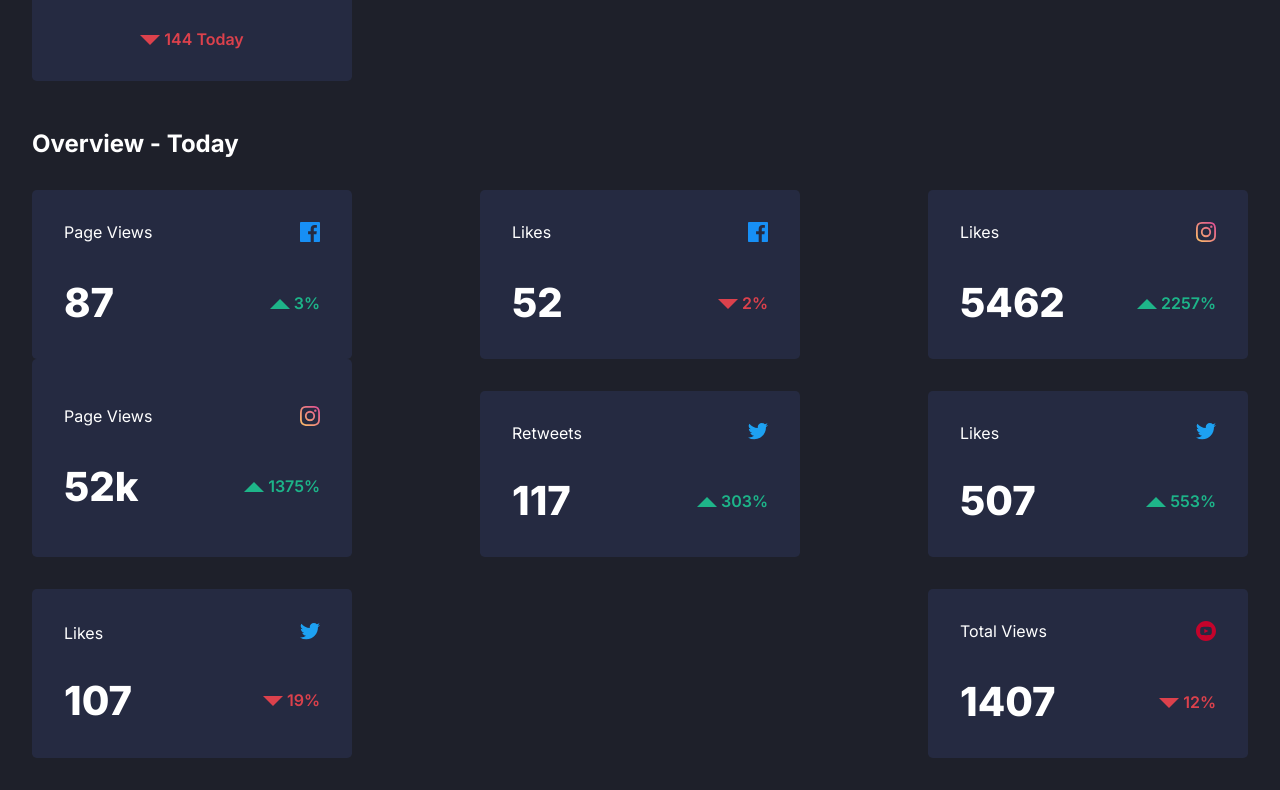
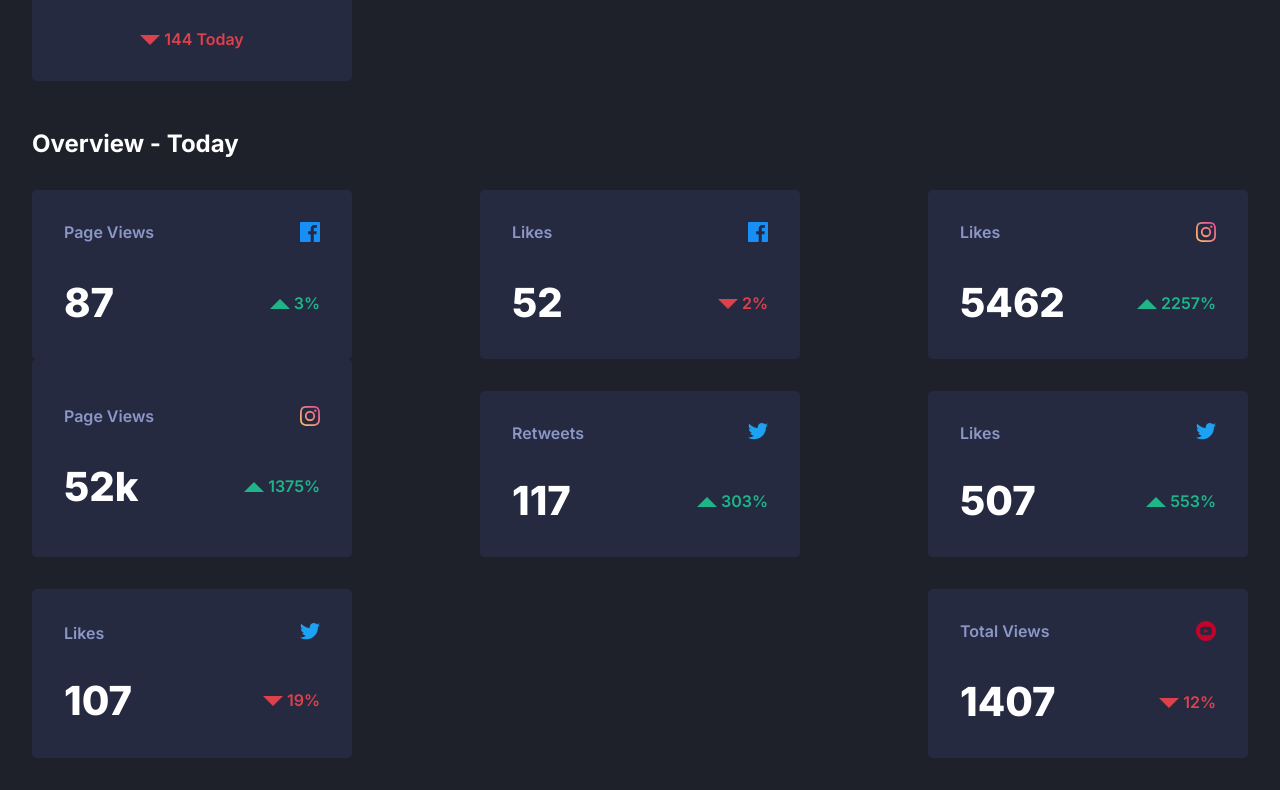
Before and after one commit to OmprakashR/-Media-dashboard-, a plain HTML site: page index.html in a window 1280 px wide. Shown: the part 596-1386 px from the top of the page. Drawn offline with Linux system fonts and the light colour scheme.

Commit message:
Add files via upload

```diff
--- a/index.html
+++ b/index.html
@@ -104,7 +104,7 @@
 
         <div class="card">
           <div class="flex justify-content-between w-100">
-            <div> Page Views</div>
+            <div class="tag-name"> Page Views</div>
             <div><img src="./images/icon-facebook.svg" alt="Social icon"></div>
           </div>
 
@@ -120,7 +120,7 @@
         <!-- Likes-->
         <div class="card">
           <div class="flex justify-content-between w-100">
-            <div> Likes</div>
+            <div  class="tag-name"> Likes</div>
             <div><img src="./images/icon-facebook.svg" alt="Social icon"></div>
           </div>
 
@@ -137,7 +137,7 @@
         <!--Likes-->
         <div class="card">
           <div class="flex justify-content-between w-100">
-            <div> Likes</div>
+            <div  class="tag-name"> Likes</div>
             <div><img src="./images/icon-instagram.svg" alt="Social icon"></div>
           </div>
 
@@ -153,7 +153,7 @@
         <!-- Page Views-->
         <div class="card  ">
           <div class="flex justify-content-between w-100">
-            <div> Page Views</div>
+            <div  class="tag-name"> Page Views</div>
             <div><img src="../images/icon-instagram.svg" alt="Social icon"></div>
           </div>
 
@@ -169,7 +169,7 @@
         <!-- Retweets-->
         <div class="card mt-2 ">
           <div class="flex justify-content-between w-100">
-            <div> Retweets</div>
+            <div  class="tag-name"> Retweets</div>
             <div><img src="./images/icon-twitter.svg" alt="Social icon"></div>
           </div>
 
@@ -187,7 +187,7 @@
         <!--Likes-->
         <div class="card mt-2">
           <div class="flex justify-content-between w-100">
-            <div> Likes</div>
+            <div  class="tag-name"> Likes</div>
             <div><img src="./images/icon-twitter.svg" alt="Social icon"></div>
           </div>
 
@@ -208,7 +208,7 @@
         <!--Likes-->
         <div class="card mt-2">
           <div class="flex justify-content-between w-100">
-            <div> Likes</div>
+            <div   class="tag-name"> Likes</div>
             <div><img src="./images/icon-twitter.svg" alt="Social icon"></div>
           </div>
 
@@ -230,7 +230,7 @@
   Total Views-->
         <div class="card mt-2">
           <div class="flex justify-content-between w-100">
-            <div>
+            <div  class="tag-name">
               Total Views</div>
             <div><img src="./images/icon-youtube.svg" alt="Social icon"></div>
           </div>
--- a/style.css
+++ b/style.css
@@ -82,6 +82,7 @@ h1 {
 }
 
 .main-count {
+    text-align: center;
     font-size: 4em;
     font-weight: 600;
 }
@@ -238,4 +239,11 @@ h1 {
 .mt-3{
     margin-bottom: 3em;
 }
+.main-count{
+    font-size:3em;
+}
+.small-cont{
+    font-size: 2em;
+}
+
   }
```
